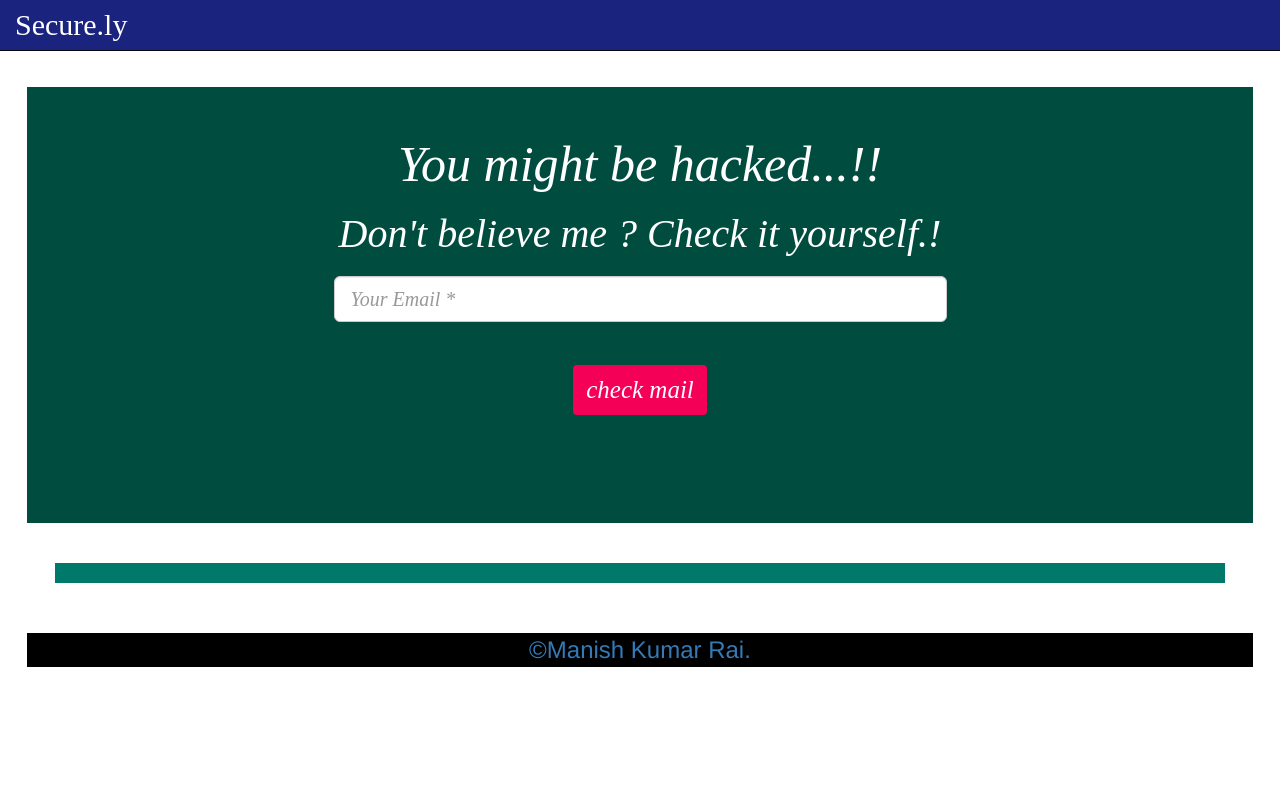
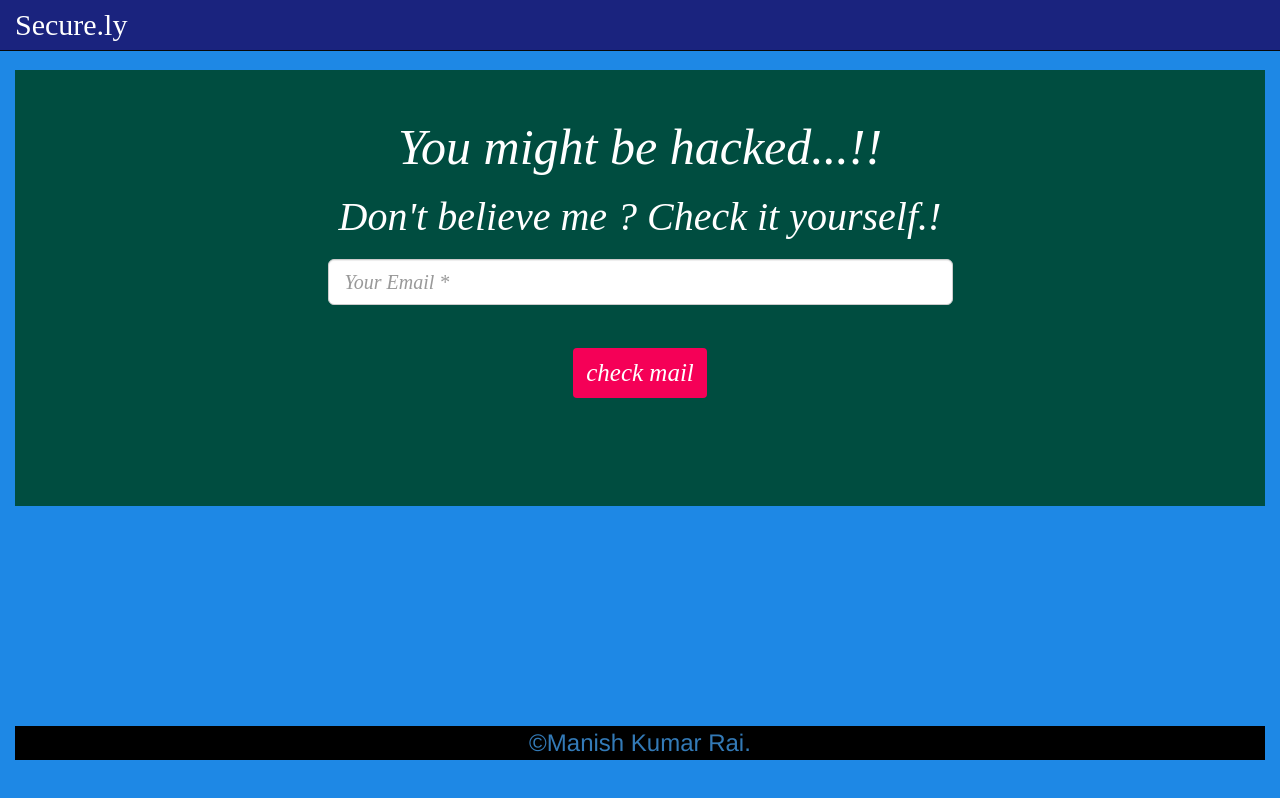
Before and after one commit to Manish200/Have-i-been-pwned, a website: page index.html in a window 1280 px wide. Drawn offline with nearby package versions, Linux system fonts and the light colour scheme.

Commit message:
adding css

```diff
--- a/index.html
+++ b/index.html
@@ -14,15 +14,6 @@
           </div>
       </div>
     </nav>
-    <!--div class="container">
-      <div class="jumbotro text-center">
-        <h1>You might be hacked</h1>
-        <p>Don't believe me ? Check it yourself.!</p>
-      </div>
-
-
-
-    </div-->
 
     <!-- Modal -->
 <!--div class="modal fade" id="exampleModal" tabindex="-1" role="dialog" aria-labelledby="exampleModalLabel" aria-hidden="true">
@@ -45,13 +36,14 @@
     </div>
   </div>
 </div-->
-<section id="contact" style="">
+
+<section id="contact">
                     <div>
                         <form name="check" id="check" novalidate="">
                             <div class="row">
                                 <div class="col-lg-12 col-sm-12 col-md-12">
 
-                                  <div class="about_our_company" style="margin-bottom: 20px;margin-top:50px;">
+                                  <div  style="margin-bottom: 20px;margin-top:50px;">
                                       <h1 align="center" style="color:#FFF;font-family:serif;font-size:50px;font-style:italic;">You might be hacked...!!</h1>
                                       <h1 align="center" style="color:#FFF;font-family:serif;font-size:40px;font-style:italic;">Don't believe me ? Check it yourself.!</h1>
                                       <div class="titleline-icon"></div>
@@ -60,7 +52,7 @@
                                         <input style=" font-size:20px;" type="email" class="form-control input-lg " placeholder="Your Email *" id="email" required="" data-validation-required-message="Please enter your email address.">
                                         <p class="help-block text-danger"></p>
                                     </div>
-                                    <div class="text-center">
+                                    <div align="center">
                                         <button type="button" onclick="myFunction()" class="btn btn-xl get"  style="background:#F50057;color:#FFF;font-size:25px;">check mail</button>
                                     </div>
                                     <br>
@@ -69,21 +61,27 @@
                         </form>
                       </div>
         </section>
-<br>
-<br>
 
-        <div class="container" style="font-size:20px; color:#0D47A1;padding:10px;background:#00796B">
-          <div style="font-size:30px;font-family:serif; font-style:italic;" id="message">
+
+        <div style="font-size:20px; color:#0D47A1;padding:10px;background:#1E88E5;">
+          <br>
+          <br>
+          <div style="font-size:30px;font-family:serif; font-style:italic;background:#1E88E5;" id="message">
           </div>
           <div style="font-size:30px;font-family:serif; font-style:italic;background:#1E88E5;" id="result">
           </div>
+
+          <br>
+          <br>
+          <br>
+          <br>
+          <br>
         </div>
-
-
-<footer style="margin-top:50px;">
-  <p align="center" style="color:#FFF; font-size:24px;"><a href="http://manish-kumar-rai.surge.sh/">©Manish Kumar Rai.</a></p>
+<div  style="background:#1E88E5;">
+<footer style="margin-top:0px;">
+  <p align="center" style="color:#CFD8DC; font-size:24px;"><a href="http://manish-kumar-rai.surge.sh/">©Manish Kumar Rai.</a></p>
 </footer>
-
+</div>
     <script
       src="https://code.jquery.com/jquery-3.3.1.min.js"
       integrity="sha256-FgpCb/KJQlLNfOu91ta32o/NMZxltwRo8QtmkMRdAu8="
--- a/script.js
+++ b/script.js
@@ -32,17 +32,17 @@ function displayEmailResult(result){
 
     if(result.message == "Your email is secure"){
       rsdiv.innerHTML = "";
-      msgdiv.innerHTML = `<div class="alert-success alert-dismissible">
-                        <button type="button" class="close"data-dismiss="alert" aria-label="close"><spam aria-hidden="true">&time;</spam></button>\
-                        <strong> Good News...!</strong> sjsxsxhsxjsjxs  xjn j
+      msgdiv.innerHTML = `<div class="alert-success alert-dismissible" align="center">
+                        <button type="button" class="close" data-dismiss="alert" aria-label="close"><spam aria-hidden="true">&times;</spam></button>\
+                        <strong> Good news — no pwnage found...!</strong>
                         </div>
                         `;
   }
   else
   {
-  msgdiv.innerHTML = `<div class="alert alert-danger alert-dismissible" role="alert">
+  msgdiv.innerHTML = `<div class="alert alert-danger alert-dismissible" role="alert" align="center">
                         <button type="button" class="close" data-dismiss="alert" aria-label="close"><spam aria-hidden="true">&times;</spam></button>\
-                        <strong>Hacked...!</strong>
+                        <strong>Oh no - Hacked...!</strong>
                         </div>`;
   rsdiv.innerHTML = "";
   //counter
@@ -50,7 +50,7 @@ function displayEmailResult(result){
         //loop through all the objects in result
         result.forEach(function(currentResult) {
             var hackedHTMLDiv = $(`
-            <div class="jumbotron">
+            <div class="jumbotron" style="background:#000;padding:10px;">
                 <div class="row">
                     <div class="col-xs-12 col-sm-4">
                         <h5>${currentResult.Title}: <small><a target="_blank" href="${currentResult.Domain}">website</a></small></h5>
--- a/style.css
+++ b/style.css
@@ -1,13 +1,17 @@
 html,body{
-  margin: 27px;
-    background: ;
+
+    margin: 15px;
+    background:#1E88E5;
 }
+
 #contact{
+
   font-size: 65px;
   font-style: italic;
   font-family: serif;
   background: #004D40;
-  margin-top: 60px;
+
+  margin-top: 55px;
 }
 #top{
   background: #1A237E;
@@ -27,7 +31,8 @@ html,body{
 
 /* Handle */
 ::-webkit-scrollbar-thumb {
-    background: #2979FF;
+    background:
+#C2185B;
     border-radius: 10px;
 }
 
@@ -38,6 +43,7 @@ html,body{
 footer{
   color: #FFFFFF;
   background: #000000;
+  margin: 0px;
 }
 
 .dataclasses {
```
Also changed, not shown: Readme.txt.
